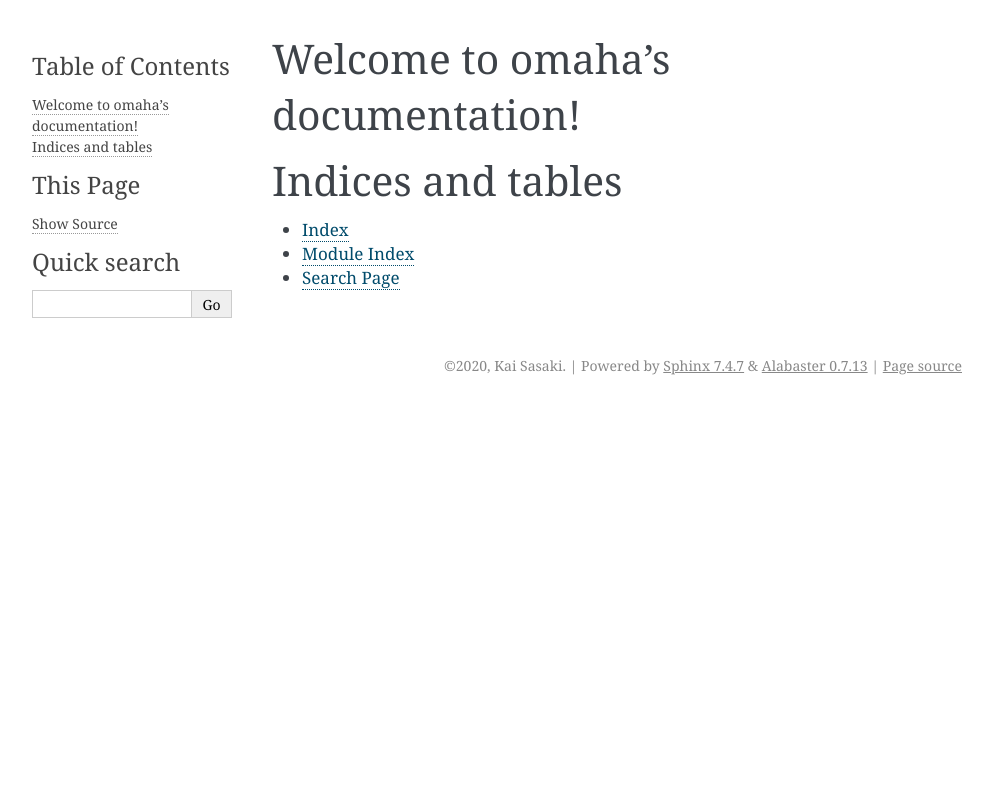
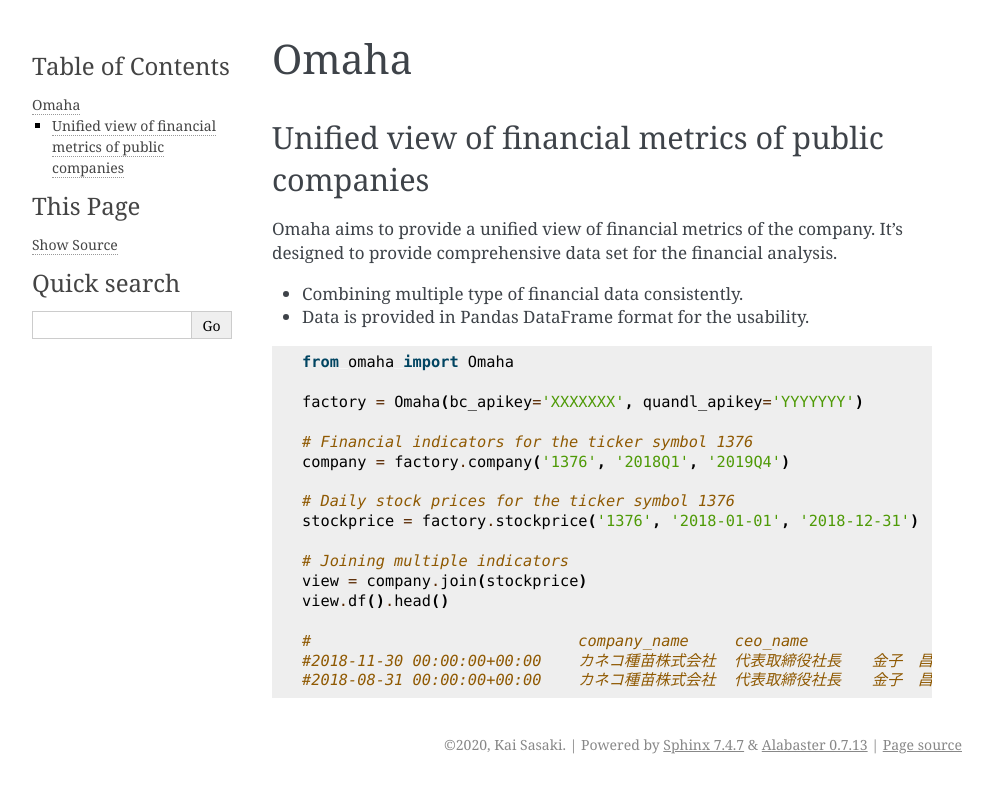
Before and after one commit to Lewuathe/omaha, a Sphinx documentation site: the page built from docs/index.rst, in a window 1280 px wide. Shown: the top 793 px of the page, without its empty margins (148-1141 px from the left). Built offline with Sphinx 7.4.7, drawn with Linux system fonts in a browser that asks for light colours.

Commit message:
Create docs

```diff
--- a/docs/index.rst
+++ b/docs/index.rst
@@ -3,18 +3,33 @@
    You can adapt this file completely to your liking, but it should at least
    contain the root `toctree` directive.
 
-Welcome to omaha's documentation!
+Omaha
 =================================
 
-.. toctree::
-   :maxdepth: 2
-   :caption: Contents:
+Unified view of financial metrics of public companies
+--------------------------------
 
+Omaha aims to provide a unified view of financial metrics of the company. It's designed to provide comprehensive data set for the financial analysis.
 
+- Combining multiple type of financial data consistently.
+- Data is provided in Pandas DataFrame format for the usability.
 
-Indices and tables
-==================
+.. code:: python
 
-* :ref:`genindex`
-* :ref:`modindex`
-* :ref:`search`
+   from omaha import Omaha
+
+   factory = Omaha(bc_apikey='XXXXXXX', quandl_apikey='YYYYYYY')
+
+   # Financial indicators for the ticker symbol 1376
+   company = factory.company('1376', '2018Q1', '2019Q4')
+
+   # Daily stock prices for the ticker symbol 1376
+   stockprice = factory.stockprice('1376', '2018-01-01', '2018-12-31')
+
+   # Joining multiple indicators
+   view = company.join(stockprice)
+   view.df().head()
+
+   #                             company_name     ceo_name                  headquarters_address        ...   Low         Close
+   #2018-11-30 00:00:00+00:00    カネコ種苗株式会社  代表取締役社長　　金子　昌彦   群馬県前橋市古市町一丁目50番地12 ...  1389.568777  1408.187823
+   #2018-08-31 00:00:00+00:00    カネコ種苗株式会社  代表取締役社長　　金子　昌彦   群馬県前橋市古市町一丁目50番地12 ...  1479.188532  1479.188532
```
